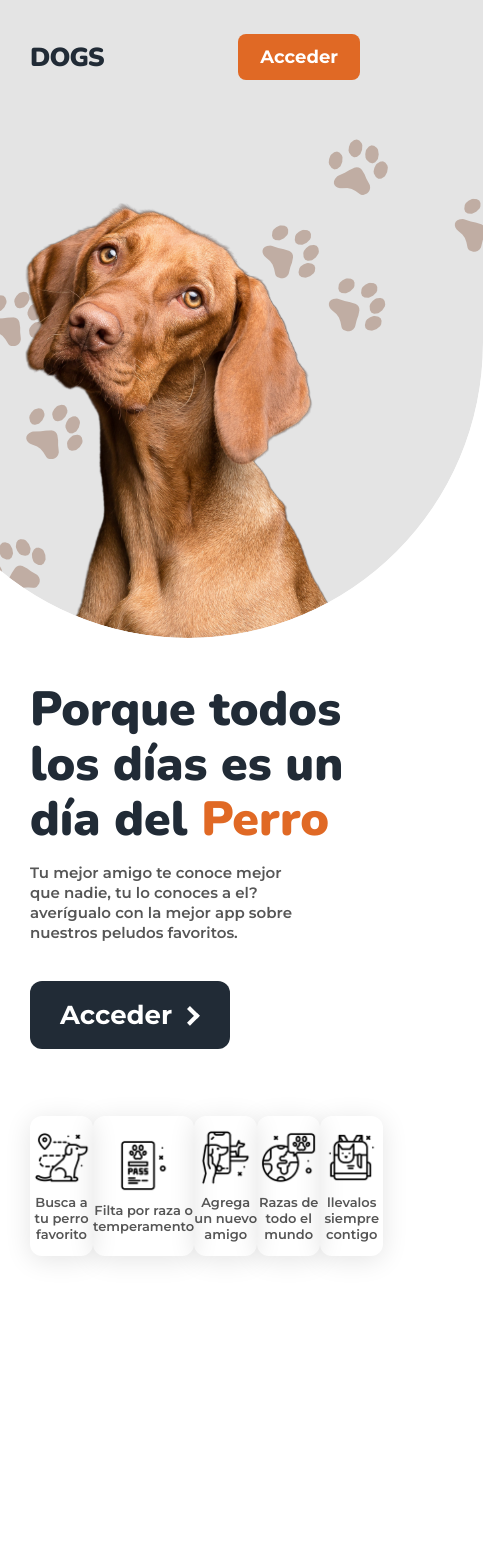
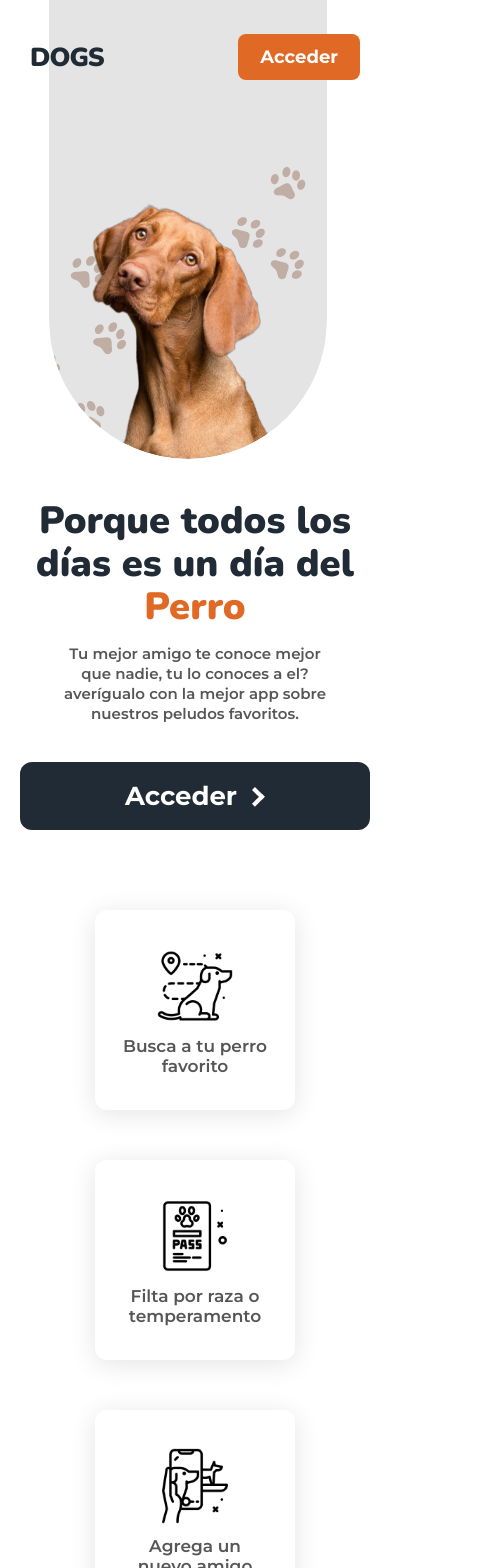
Before and after one commit to villalb4/dogs, a React (Create React App) app in the folder client/: page / in a window 390 px wide. Shown: the top 1568 px of the page, 483 px wide, since content can reach past the window. Before the commit the page ends 1306 px from the top, so only its background shows below. Built offline with nearby package versions, Linux system fonts and the light colour scheme.

Commit message:
Landing-page responsive

```diff
--- a/client/src/Components/LandingPage/LandingPage.jsx
+++ b/client/src/Components/LandingPage/LandingPage.jsx
@@ -2,6 +2,8 @@ import React from "react";
 import s from "./LandingPage.module.css";
 import {Link} from "react-router-dom"
 import hero_desktop from "../../images/hero-desktop.png";
+import hero_desktop_responsive from "../../images/hero-desktop-responsive.png";
+import hero_mobile from "../../images/hero-mobile.png";
 // import hero_desktop_responsive from "../../images/hero-desktop-responsive.png";
 import arrow from "../../images/acc_arrow.svg";
 // ----- icons -----
@@ -30,11 +32,15 @@ function LandingPage() {
         </div>
 
         <div className={s.main_right}>
-          <img className={s.hero} src={hero_desktop} alt="hero" />
+          <div className={s.div_hero}>
+            <img className={s.hero} src={hero_desktop} alt="hero" />
+            <img className={s.hero_responsive} src={hero_desktop_responsive} alt="hero" />
+            <img className={s.hero_mobile} src={hero_mobile} alt="hero" />
+          </div>
         </div>
       </main>
-      {/* --- button --- */}
-      <div className={s.button}>
+
+      <div className={s.div_functions}>
         <div className={s.funciones}>
           <img className={s.icon} src={icon1} alt="icon" />
           <p className={s.funcion_desc}>Busca a tu  perro favorito</p>
--- a/client/src/Components/LandingPage/LandingPage.module.css
+++ b/client/src/Components/LandingPage/LandingPage.module.css
@@ -44,7 +44,7 @@ main {
   padding: 0 30px;
 }
 .main_left {
-  max-width: 401px;
+  max-width: 350px;
   margin-top: 200px;
 }
 .titulo {
@@ -99,7 +99,7 @@ main {
   margin-right: 14px;
 }
 
-.button {
+.div_functions {
   display: flex;
   justify-content: space-between;
   max-width: 1110px;
@@ -134,16 +134,95 @@ main {
   max-width: 112px;
 }
 
+.hero_responsive {
+  display: none;
+}
+.hero_mobile {
+  display: none;
+}
+
+
 @media screen and (max-width: 999px) {
+  .hero {
+    display: none;
+  }
+  .hero_responsive {
+    display: block;
+  }
+}
+
+@media screen and (max-width: 896px) {
+  .main_left {
+    margin-top: 140px;
+  }
+}
+
+@media screen and (max-width: 849px) {
   main {
     flex-direction: column-reverse;
     align-items: center;
   }
+  .hero_responsive{
+    margin-left: 12.5px;
+  }
   .main_left {
     margin-top: 20px;
   }
+  .div_functions {
+    gap: 20px;
+    max-width: 650px;
+    flex-wrap: wrap;
+  }
 }
 
-@media screen and (max-width: 839px) {
+@media screen and (max-width: 525px) {
+  main {
+    padding: 0 15px;
+  }
+  .hero_responsive {
+    display: none;
+  }
+  .hero_mobile {
+    display: block;
+  }
+  .main_left {
+    max-width: 350px;
+    display: flex;
+    flex-direction: column;
+    align-items: center;
+    text-align: center;
+  }
+  .titulo {
+    font-size: 38px;
+    line-height: 43px;
+  }
+  .acceder_grande {
+    justify-content: center;
+    gap: 15px;
+    max-width: 500px;
+    width: 100%;
+    padding: 18px 30px 18px 30px;
+  }
 
+
+  .div_functions {
+    align-items: center;
+    flex-direction: column;
+    gap: 50px;
+    max-width: 500px;
+    margin: 80px auto 50px auto;
+    padding: 0 15px;
+  }
+  .funciones {
+    gap: 5px;
+    height: 200px;
+    width: 200px;
+  }
+  .icon {
+    width: 90px;
+  }
+  .funcion_desc {
+    font-size: 17px;
+    max-width: 145px;
+  }
 }
```
